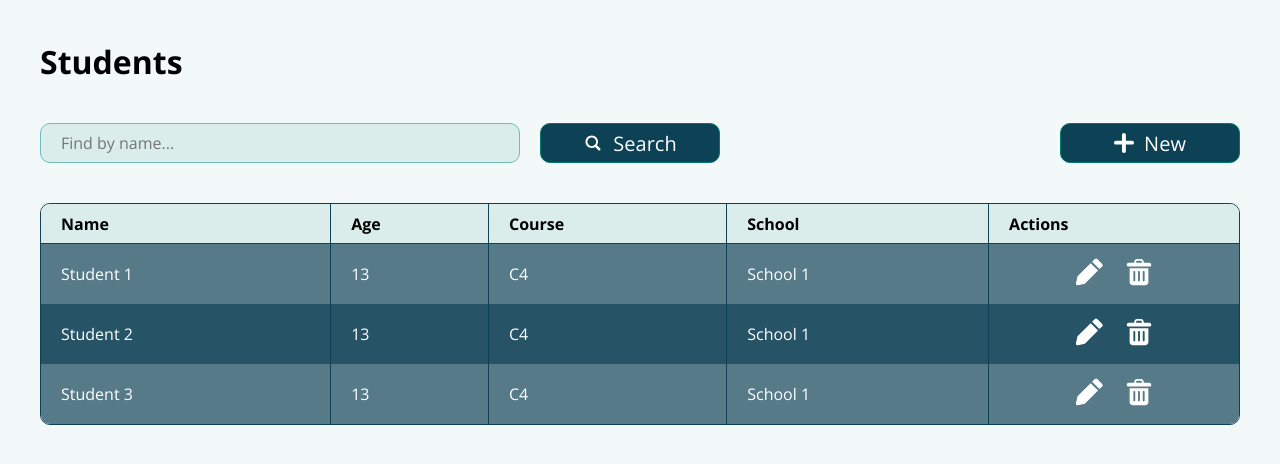
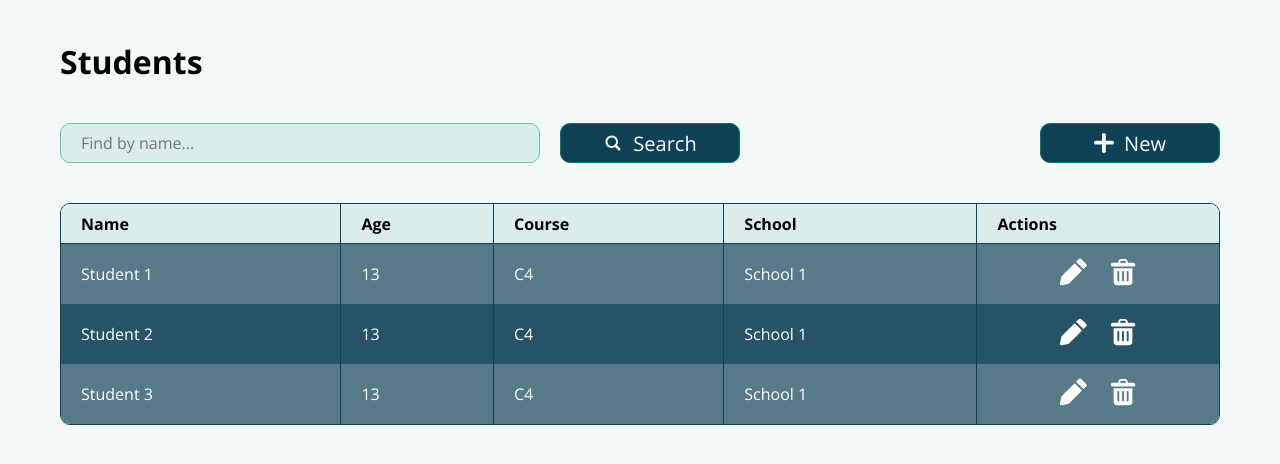
Before and after one commit to viperluan/flexge-app, a React (Vite) app: page /students in a window 1280 px wide. Shown: the top 464 px of the page. Built offline with nearby package versions, Linux system fonts and the light colour scheme.

Commit message:
feature: Added padding left and right on Students page.

```diff
--- a/src/pages/students/Students.module.scss
+++ b/src/pages/students/Students.module.scss
@@ -2,7 +2,7 @@
   margin: 0 auto;
   max-width: 1200px;
   height: 100%;
-  padding: 40px 0;
+  padding: 40px 20px;
 
   button {
     cursor: pointer;
```
